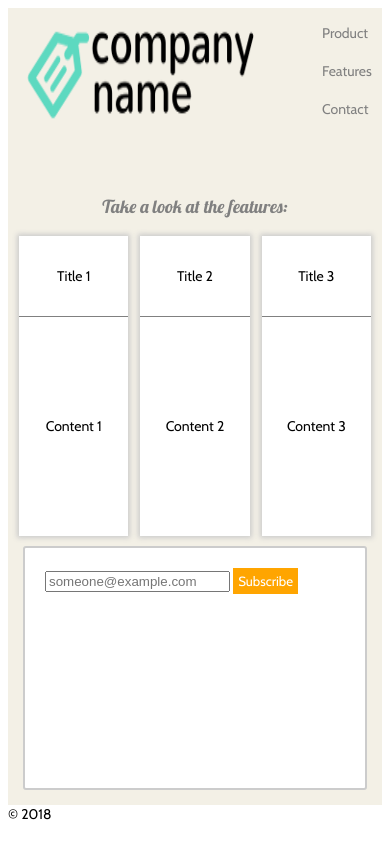
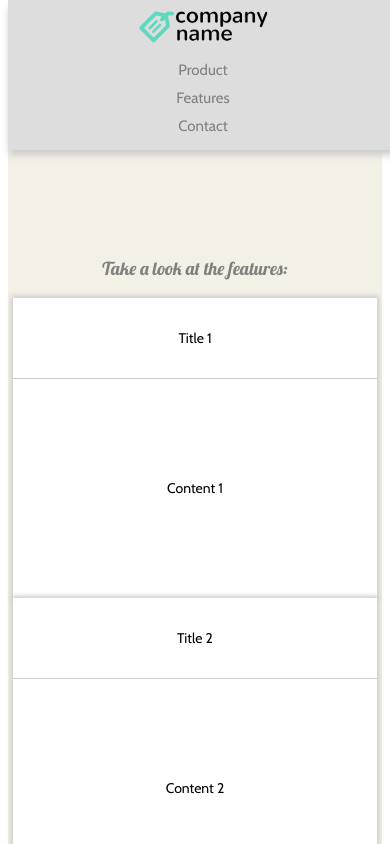
Before and after one commit to adarshnanwani/fcc-product-landing-page, a plain HTML site: page index.html in a window 390 px wide. Shown: the top 844 px of the page. Drawn offline with nearby package versions, Linux system fonts and the light colour scheme.

Commit message:
added media queries

```diff
--- a/index.html
+++ b/index.html
@@ -18,37 +18,53 @@
         #main {
             background-color: #f3f0e6;
             padding: 5px;
+            margin-top: 70px;
+            z-index: 1000;
+            position: relative;
         }
 
         #header {
             position: fixed;
             top: 0;
             width: 100%;
+            height: 70px;
             display: flex;
+            flex-direction: row;
+            justify-content: flex-start;
+            z-index: 1001;
+            background-color: #ddd;
+            box-shadow:0 6px 7px -1px #ccc;
         }
 
-        #nav-bar {}
-
-        #nav-bar ul {
-            list-style-type: none;
+        #nav-bar {
+            display: flex;
+            flex-direction: row;
+            justify-content: flex-end;
+            align-items: center;
+            width: 100%;
+            padding-right: 40px;
         }
 
-        #nav-bar li {
-            display: inline-block;
-            padding: 10px;
+        #nav-bar a {
+            color: grey;
+            text-decoration: none;
+            padding: 5px;
+            font-size: 15px;
         }
 
-        #nav-bar li a {
-            color: grey;
-            text-decoration: none;
+        #header-img {
+            width: 200px;
+            height: auto;
+            text-align: center;
         }
 
         .heading {
             font-family: Lobster, sans-serif;
             font-size: 18px;
-            display: block;
-            text-align:center;
-            color:gray;
+            display: flex;
+            align-items: center;
+            justify-content: center;
+            color: gray;
         }
 
         .row {
@@ -56,6 +72,13 @@
             flex-direction: row;
             justify-content: space-around;
             margin: 10px 0;
+        }
+
+        .column {
+            display: flex;
+            flex-direction: column;
+            align-items: center;
+            justify-content: center;
         }
 
         .card {
@@ -74,7 +97,7 @@
             width: 100%;
             height: 25%;
             padding: 5px 0 5px 0;
-            border-bottom: 1px solid grey;
+            border-bottom: 1px solid #ccc;
         }
 
         .card>.content {
@@ -87,20 +110,57 @@
         }
 
         #form {
-            width: 300px;
-            height: 200px;
-            border: 2px solid #ccc;
-            border-radius: 3px;
+            display: flex;
+            flex-direction: column;
+            align-items: center;
+            justify-content: center;
+            width: 250px;
+            height: 180px;
+            border: 3px solid #ccc;
+            border-radius: 50%;
             padding: 20px;
             background-color: #fff;
+            box-shadow: 0px 0px 5px 2px #ccc;
+        }
+
+        #email {
+            border: 1px solid #ccc;
+            border-radius: 4px;
+            height: 30px;
+            width: 200px;
+            padding: 5px;
         }
 
         #submit {
             border: none;
             font-family: Cabin, sans-serif;
             background-color: orange;
+            min-width: 150px;
             color: #fff;
             padding: 5px;
+            margin-top: 10px;
+        }
+
+        @media (max-width:500px) {
+            #header {
+                flex-direction: column;
+                align-items: center;
+                padding-bottom: 5px;
+                height: auto;
+            }
+            #header-img {
+                width: 150px;
+            }
+            #nav-bar {
+                flex-direction: column;
+                padding: 5px 0;
+            }
+            #features .row {
+                flex-direction: column;
+            }
+            .card {
+                width: 100%;
+            }
         }
     </style>
     <script src="https://cdn.freecodecamp.org/testable-projects-fcc/v1/bundle.js"></script>
@@ -110,11 +170,9 @@
     <header id="header">
         <img id="header-img" src="logo.png" />
         <nav id="nav-bar">
-            <ul>
-                <li><a href="#product" class="nav-link">Product</a></li>
-                <li><a href="#features" class="nav-link">Features</a></li>
-                <li><a href="#contact" class="nav-link">Contact</a></li>
-            </ul>
+            <a href="#product" class="nav-link">Product</a>
+            <a href="#features" class="nav-link">Features</a>
+            <a href="#contact" class="nav-link">Contact</a>
         </nav>
     </header>
     <main id="main">
@@ -154,9 +212,10 @@
                 </div>
             </div>
         </section>
-        <section id="contact" class="row">
+        <section id="contact" class="column">
+            <p class="heading">Enter your email address below to receive product updates</p>
             <form id="form" action="https://www.freecodecamp.com/email-submit">
-                <input type="email" id="email" required placeholder="someone@example.com" />
+                <input type="email" id="email" name="email" required placeholder="someone@example.com" />
                 <input type="submit" id="submit" value="Subscribe">
             </form>
         </section>
```
